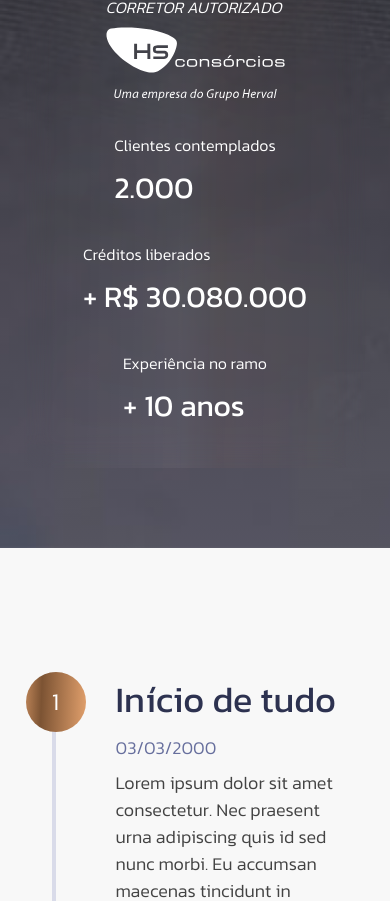
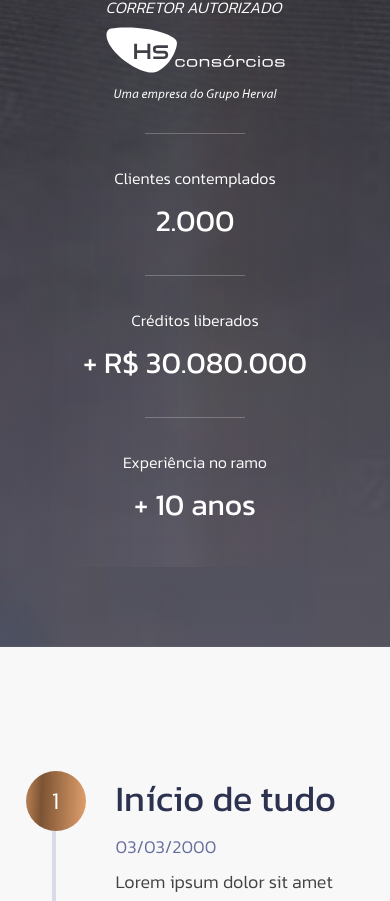
Before and after one commit to mateusberlitz/ss-investimentos, a Next.js app: page / in a window 390 px wide. Shown: the part 793-1694 px from the top of the page. Built offline with nearby package versions, Linux system fonts and the light colour scheme; no server answers; a web font is replaced by a local one.

Commit message:
fixed mobile company numbers and about section

```diff
--- a/src/components/StepsSection/index.tsx
+++ b/src/components/StepsSection/index.tsx
@@ -20,6 +20,8 @@ export function StepsSection(){
         sm: false,
         md: true,
     });
+
+    const isMobile = useBreakpointValue({base: true, sm: false,});
 
     useLayoutEffect(() => {
 
@@ -63,7 +65,7 @@ export function StepsSection(){
                 scrollTrigger: {
                     trigger: "#sobre",
                     pin: true,
-                    start: `bottom-=${isWideVersion ? '200' : '380'} bottom`,
+                    start: `bottom-=${isWideVersion ? '200' :  (isMobile ? '780' : '380')} bottom`,
                     //end: "+=1000",
                     scrub: true
                 }
--- a/src/pages/index.tsx
+++ b/src/pages/index.tsx
@@ -33,6 +33,7 @@ export default function Home() {
     const [activeSlide, setActiveSlide] = useState(0);
 
     const isWideVersion = useBreakpointValue({base: false, lg: true,});
+    const isMobile = useBreakpointValue({base: true, sm: false,});
 
     const settings = {
         dots: true,
@@ -98,17 +99,29 @@ export default function Home() {
                             <HS/>
                         </Stack>
 
-                        <Stack zIndex={2} alignItems={["left","left","center","center",]}>
+                        {
+                            isMobile && <Box h="1px" w="100px" bg="rgba(255,255,255,0.4)"/>
+                        }
+
+                        <Stack zIndex={2} alignItems={["left","left","center","center",]} textAlign={isMobile ? "center" : "left"}>
                             <Text fontWeight={"light"}>Clientes contemplados</Text>
                             <Text fontWeight={"normal"} fontSize={["3xl","2xl","2xl","3xl","4xl"]}>2.000</Text>
                         </Stack>
 
-                        <Stack zIndex={2} alignItems={["left","left","center","center",]}>
+                        {
+                            isMobile && <Box h="1px" w="100px" bg="rgba(255,255,255,0.4)"/>
+                        }
+
+                        <Stack zIndex={2} alignItems={["left","left","center","center",]} textAlign={isMobile ? "center" : "left"}>
                             <Text fontWeight={"light"}>Créditos liberados</Text>
                             <Text fontWeight={"normal"} fontSize={["3xl","2xl","2xl","2xl","4xl"]}>+ R$ 30.080.000</Text>
                         </Stack>
 
-                        <Stack zIndex={2} alignItems={["left","left","center","center",]}>
+                        {
+                            isMobile && <Box h="1px" w="100px" bg="rgba(255,255,255,0.4)"/>
+                        }
+
+                        <Stack zIndex={2} alignItems={["left","left","center","center",]} textAlign={isMobile ? "center" : "left"}>
                             <Text fontWeight={"light"}>Experiência no ramo</Text>
                             <Text fontWeight={"normal"} fontSize={["3xl","2xl","2xl","2xl","4xl"]}>+ 10 anos</Text>
                         </Stack>
```
